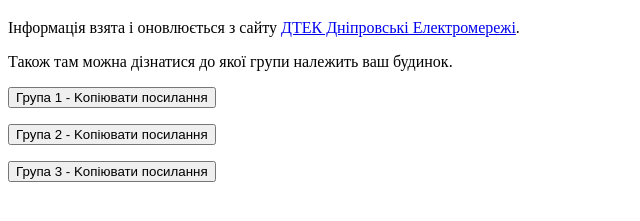
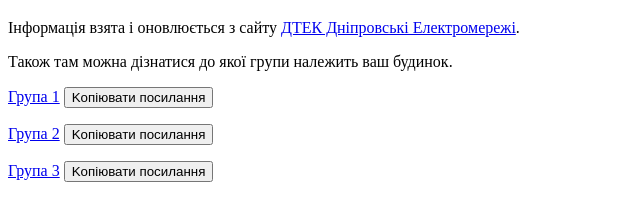
Before and after one commit to tkvlnk/blackouts-dnipro, a website: page docs/index.html in a window 1280 px wide. Shown: the part 61-282 px from the top of the page, without its empty margins (0-640 px from the left). Drawn offline with Linux system fonts and the light colour scheme.

Commit message:
improve html

```diff
--- a/docs/index.html
+++ b/docs/index.html
@@ -15,14 +15,8 @@
 <p>
     Також там можна дізнатися до якої групи належить ваш будинок.
 </p>
-<p>
-    <button id="group-1"></button>
-</p>
-<p>
-    <button id="group-2"></button>
-</p>
-<p>
-    <button id="group-3"></button>
-</p>
+<p id="group-1"></p>
+<p id="group-2"></p>
+<p id="group-3"></p>
 </body>
 </html>
--- a/docs/script.js
+++ b/docs/script.js
@@ -3,11 +3,33 @@
   '2',
   '3'
 ].forEach((id) => {
-  const btn = document.getElementById(`group-${id}`);
+  const wrap = document.getElementById(`group-${id}`);
 
-  btn.textContent = `Група ${id} - Koпіювати посилання`;
+  wrap.append(
+    createAnchor(id),
+    createSpanSeparator(),
+    createButton(id)
+  )
+})
 
+function createSpanSeparator() {
+  const elem = document.createElement('span');
+  elem.innerHTML = `&nbsp;`
+  return elem;
+}
+
+function createButton(id) {
+  const btn = document.createElement('button');
+  btn.textContent = `Koпіювати посилання`;
   btn.addEventListener('click', () => {
     navigator.clipboard.writeText(`${location.origin}${location.pathname}group-${id}.ics`)
   })
-})
+  return btn;
+}
+
+function createAnchor(id) {
+  const anch = document.createElement('a');
+  anch.textContent = `Група ${id}`;
+  anch.href = `webcal://${location.hostname}${location.pathname}group-${id}.ics`;
+  return anch;
+}
```
